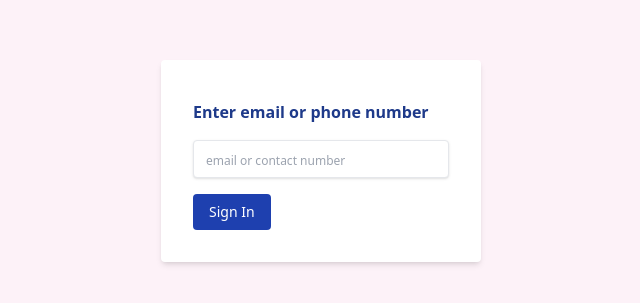
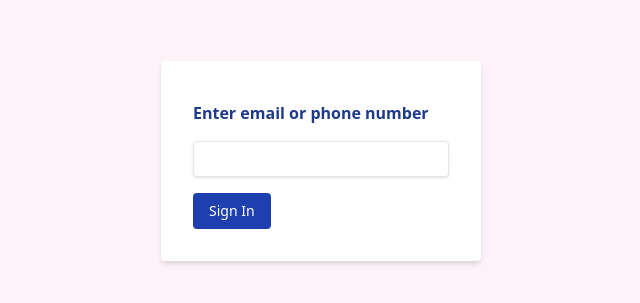
Before and after one commit to nam334/poc_repo, a React (Create React App) app: page / in a window 1280 px wide. Shown: the part 231-534 px from the top of the page, without its empty margins (319-959 px from the left). Built offline with nearby package versions, Linux system fonts and the light colour scheme.

Commit message:
completed ui and functional implementation of login with dynamic input display

```diff
--- a/package.json
+++ b/package.json
@@ -14,6 +14,7 @@
     "react-router-dom": "^6.9.0",
     "react-scripts": "5.0.1",
     "react-toastify": "^9.1.1",
+    "react-world-flags": "^1.5.1",
     "web-vitals": "^2.1.4"
   },
   "scripts": {
--- a/src/components/pages/Login.jsx
+++ b/src/components/pages/Login.jsx
@@ -1,23 +1,66 @@
-import React from 'react'
+import React, { useEffect, useState } from 'react'
+import { useNavigate } from 'react-router-dom'
+import Flag from 'react-world-flags'
+const Login = () => {
+    const [text, setText] = useState('')
+    const [valid, setValid] = useState(false)
+    const navigate = useNavigate()
+    const changeHandler = (e)=>{
+        if (e.target.value !== ''){
+            if (isNaN(e.target.value)) {
+                // console.log("text")
+                setValid(false)
+                setText(e.target.value)
+              } else {
+                //console.log("valid number")
+                setValid(true)
+                setText(e.target.value)
+              }
+        }
+        else{
+            setValid(false)
+            setText(e.target.value)
+        }
+    }
+    const submitHandler = (e)=>{
+        e.preventDefault()
 
-const Login = () => {
+          setText('')
+          navigate('/otp')
+    }
+    useEffect(()=>{
+   setValid(false)
+    },[])
+    useEffect(()=>{
+        console.log(valid, text)
+    },[valid, text])
   return (
     <>
     <div className='flex justify-center bg-pink-50 items-center h-screen'>
     <div className="w-full max-w-xs">
-  <form className="bg-white shadow-md rounded px-8 pt-6 pb-8 mb-4">
+  <form className="bg-white shadow-md rounded px-8 pt-6 pb-8 mb-4" onSubmit={submitHandler}>
     <div className="mb-4">
       <label className="block text-blue-900 text-md font-semibold my-4" htmlFor="username">
         Enter email or phone number
       </label>
-      <input className="shadow appearance-none border rounded w-full py-2 px-3 text-gray-700
-      leading-tight focus:outline-none focus:shadow-outline placeholder:text-xs"
-      id="username" type="text" placeholder="email or contact number"/>
+     <div className='relative flex items-center'>
+    {valid ? <span className='absolute top-2.5 text-gray-400 text-xs flex gap-1 px-2'><Flag code='IND' />+91</span> : null}
+
+
+      <input minLength='1' className={`shadow appearance-none border rounded w-full py-2
+        text-gray-500 text-[0.865rem] items-center
+      leading-tight focus:outline-none focus:shadow-outline placeholder:text-xs placeholder:ml-3
+      ${valid ? `px-16`  : `px-4`  } `}
+      value={text}
+      onChange={(e)=>changeHandler(e)}
+      id="username" type="text" />
+     </div>
+
     </div>
 
     <div className="flex items-center justify-between">
       <button className="bg-blue-800 hover:bg-blue-900 text-white text-sm
-     py-2 px-4 rounded focus:outline-none focus:shadow-outline" type="button">
+     py-2 px-4 rounded focus:outline-none focus:shadow-outline" type="submit">
         Sign In
       </button>
     </div>
--- a/src/components/pages/OtpPage.jsx
+++ b/src/components/pages/OtpPage.jsx
@@ -1,7 +1,7 @@
 import React, { useEffect, useRef, useState } from 'react'
 import { useDispatch, useSelector } from 'react-redux'
 import { validateOtp } from '../../loginSlice'
-import { useNavigate } from "react-router-dom";
+import { Link, useNavigate } from "react-router-dom";
 import {MdOutlineMobileFriendly} from 'react-icons/md'
 import { toast, ToastContainer } from 'react-toastify';
   import "react-toastify/dist/ReactToastify.css";
@@ -182,6 +182,8 @@ const OtpPage = () => {
         <path d="M100 50.5908C100 78.2051 77.6142 100.591 50 100.591C22.3858 100.591 0 78.2051 0 50.5908C0 22.9766 22.3858 0.59082 50 0.59082C77.6142 0.59082 100 22.9766 100 50.5908ZM9.08144 50.5908C9.08144 73.1895 27.4013 91.5094 50 91.5094C72.5987 91.5094 90.9186 73.1895 90.9186 50.5908C90.9186 27.9921 72.5987 9.67226 50 9.67226C27.4013 9.67226 9.08144 27.9921 9.08144 50.5908Z" fill="currentColor"/>
         <path d="M93.9676 39.0409C96.393 38.4038 97.8624 35.9116 97.0079 33.5539C95.2932 28.8227 92.871 24.3692 89.8167 20.348C85.8452 15.1192 80.8826 10.7238 75.2124 7.41289C69.5422 4.10194 63.2754 1.94025 56.7698 1.05124C51.7666 0.367541 46.6976 0.446843 41.7345 1.27873C39.2613 1.69328 37.813 4.19778 38.4501 6.62326C39.0873 9.04874 41.5694 10.4717 44.0505 10.1071C47.8511 9.54855 51.7191 9.52689 55.5402 10.0491C60.8642 10.7766 65.9928 12.5457 70.6331 15.2552C75.2735 17.9648 79.3347 21.5619 82.5849 25.841C84.9175 28.9121 86.7997 32.2913 88.1811 35.8758C89.083 38.2158 91.5421 39.6781 93.9676 39.0409Z" fill="currentFill"/>
     </svg>}
+    <Link to='/'><button className='bg-blue-800 hover:bg-blue-900 text-white text-sm
+     py-2 px-4 rounded focus:outline-none focus:shadow-outline'>Back to login</button></Link>
     </div>
   </form>
 </div>
```
Also changed, not shown: 1 other file (tests, documents, lock files or other folders).
